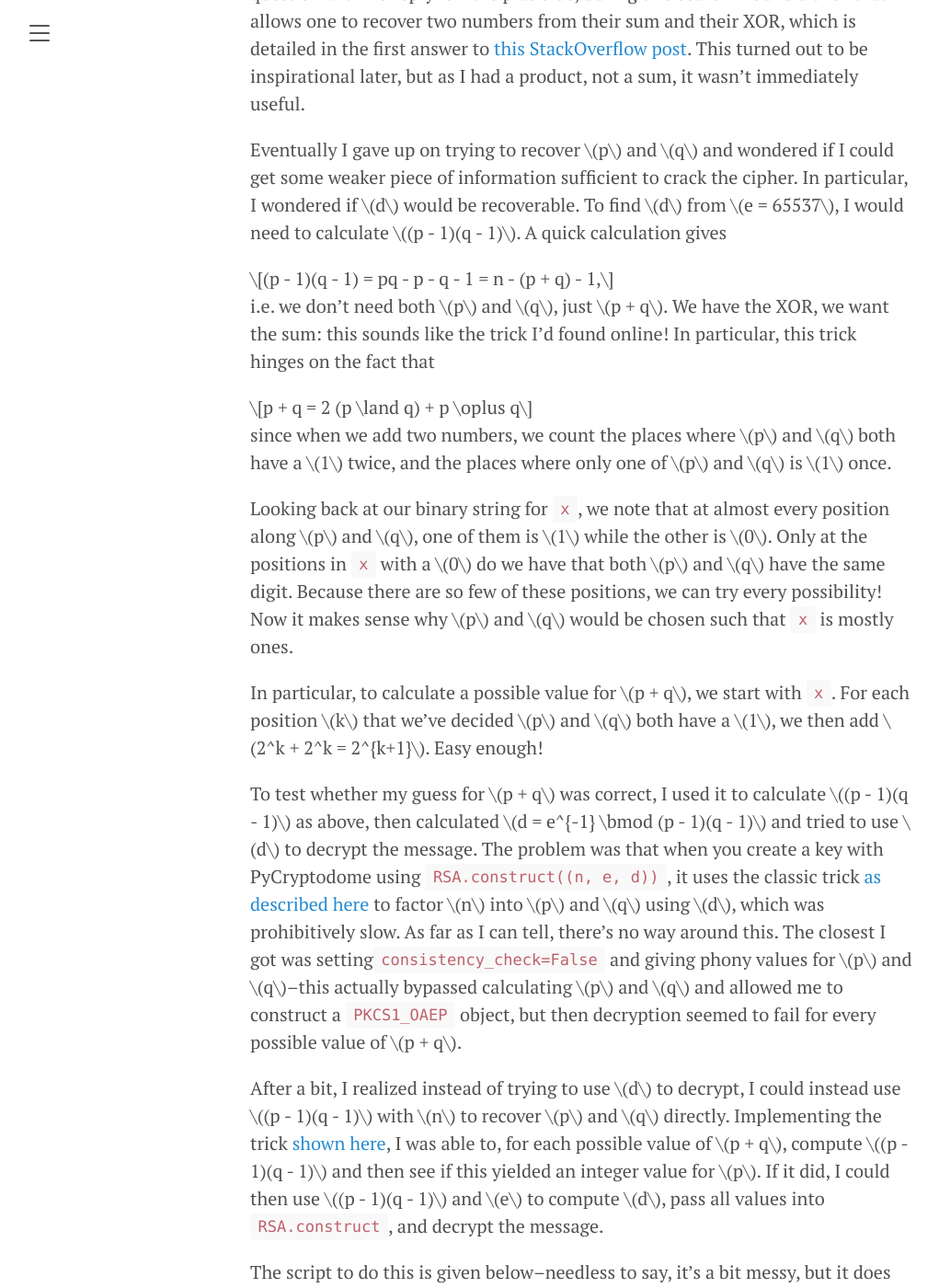
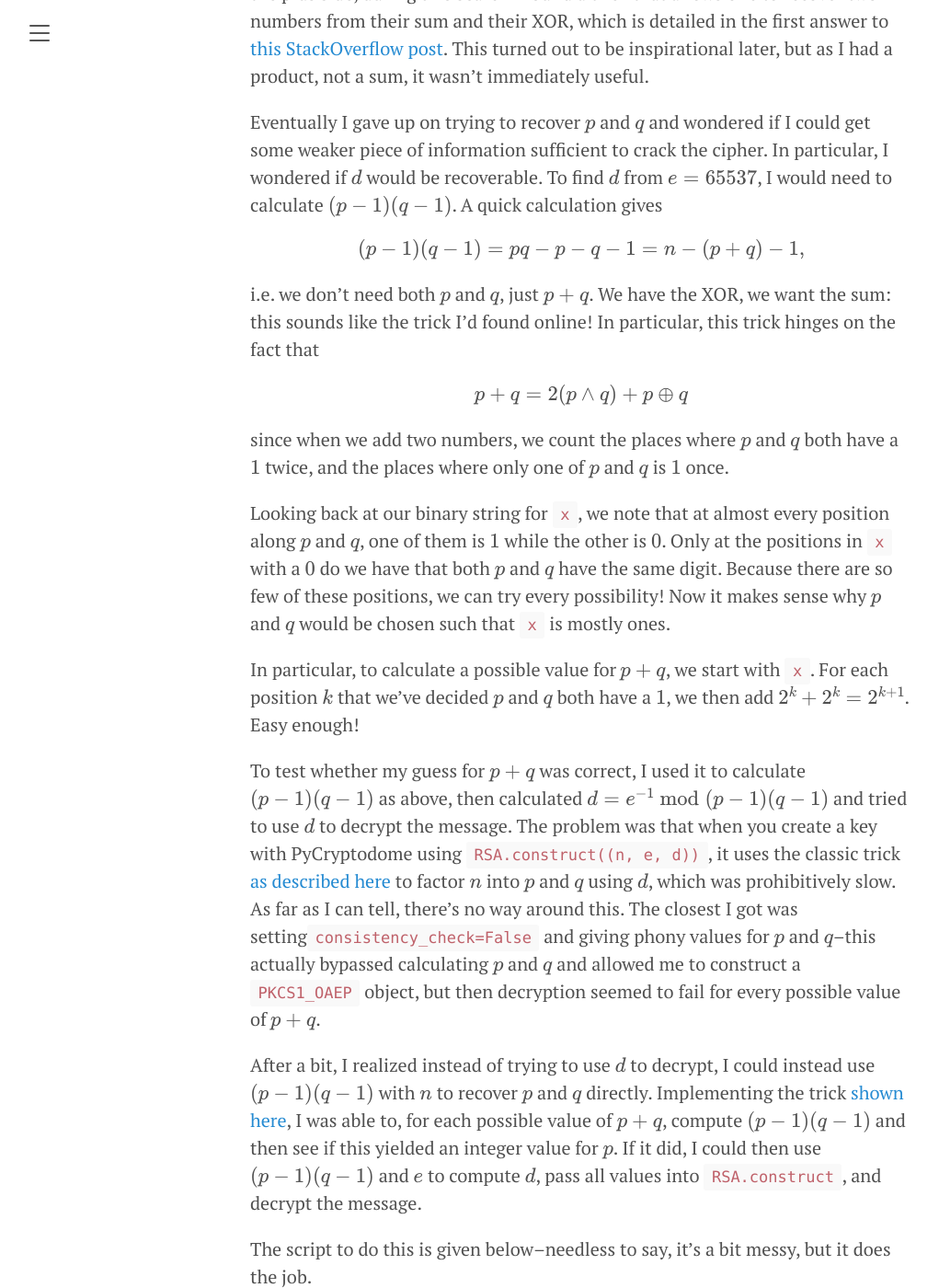
Before and after one commit to pqcfox/kubieblog, a Jekyll site: the page built from index.html, in a window 1280 px wide and 1400 px high, scrolled down 3132 px. Shown: the whole window at 92% size, without its empty margins (8-1029 px from the left). Built offline with Jekyll 4.4.1, drawn with Linux system fonts in a browser that asks for light colours; formulas are drawn with MathJax 3; the list of posts is cut into pages by our own code; part of the change alters nothing that is shown; some of the changed text lies outside the part shown.

Commit message:
Lots of post recovery

```diff
--- a/_config.yml
+++ b/_config.yml
@@ -20,3 +20,6 @@ plugins:
 # Custom vars
 version:             1.1.0
 google_analytics_id: #UA-XXXX-Y
+
+# Markdown
+markdown: kramdown
--- a/_includes/head.html
+++ b/_includes/head.html
@@ -11,6 +11,13 @@
       {{ page.title }} &middot; {{ site.title }}
     {% endif %}
   </title>
+
+  <script type="text/x-mathjax-config">
+    MathJax.Hub.Config({
+      TeX: { equationNumbers: { autoNumber: "AMS" } }
+    });
+  </script>
+  <script type="text/javascript" async src="http://cdn.mathjax.org/mathjax/latest/MathJax.js?config=TeX-AMS-MML_HTMLorMML"></script>
 
   {% if page.url and site.baseurl %}
   <link rel="canonical" href="{{ page.url | absolute_url }}">
```
